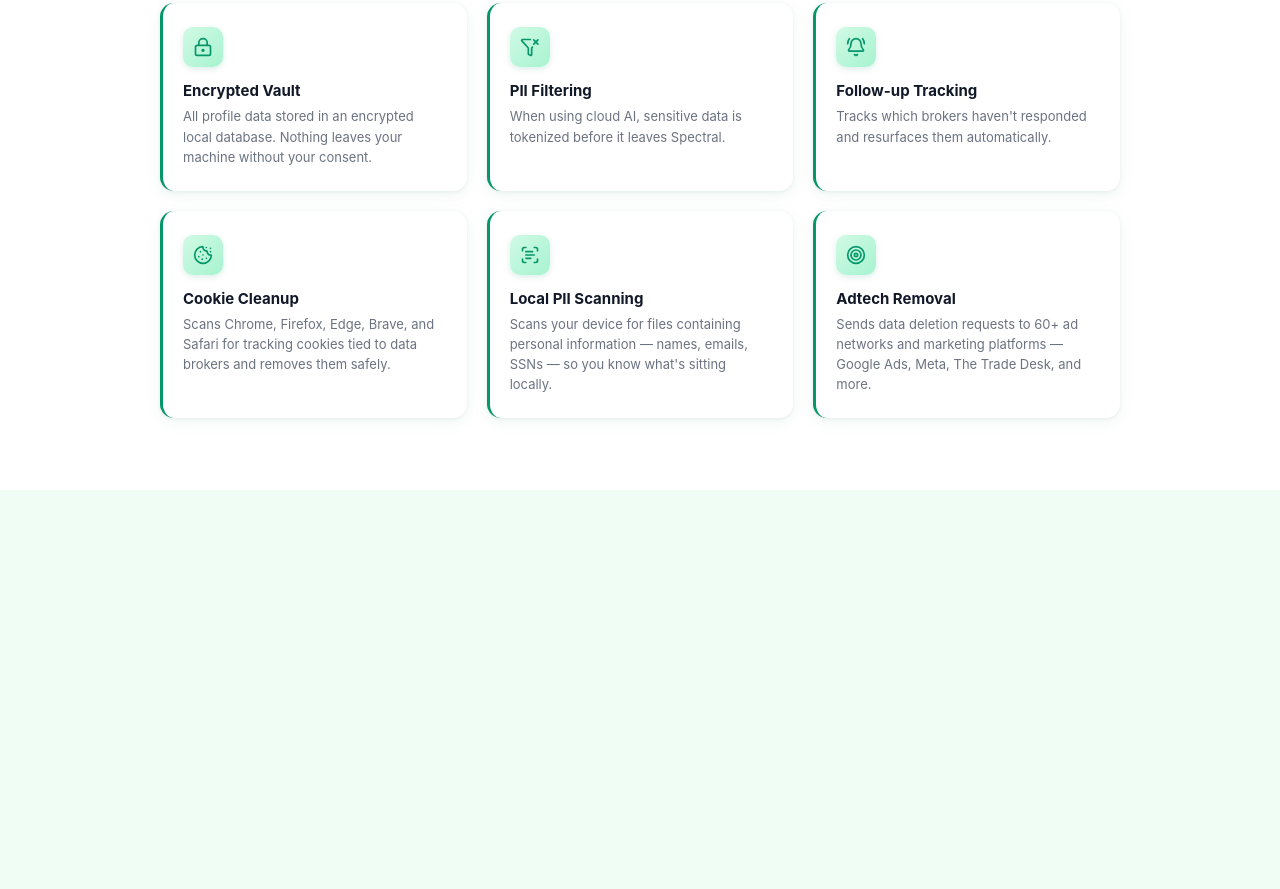
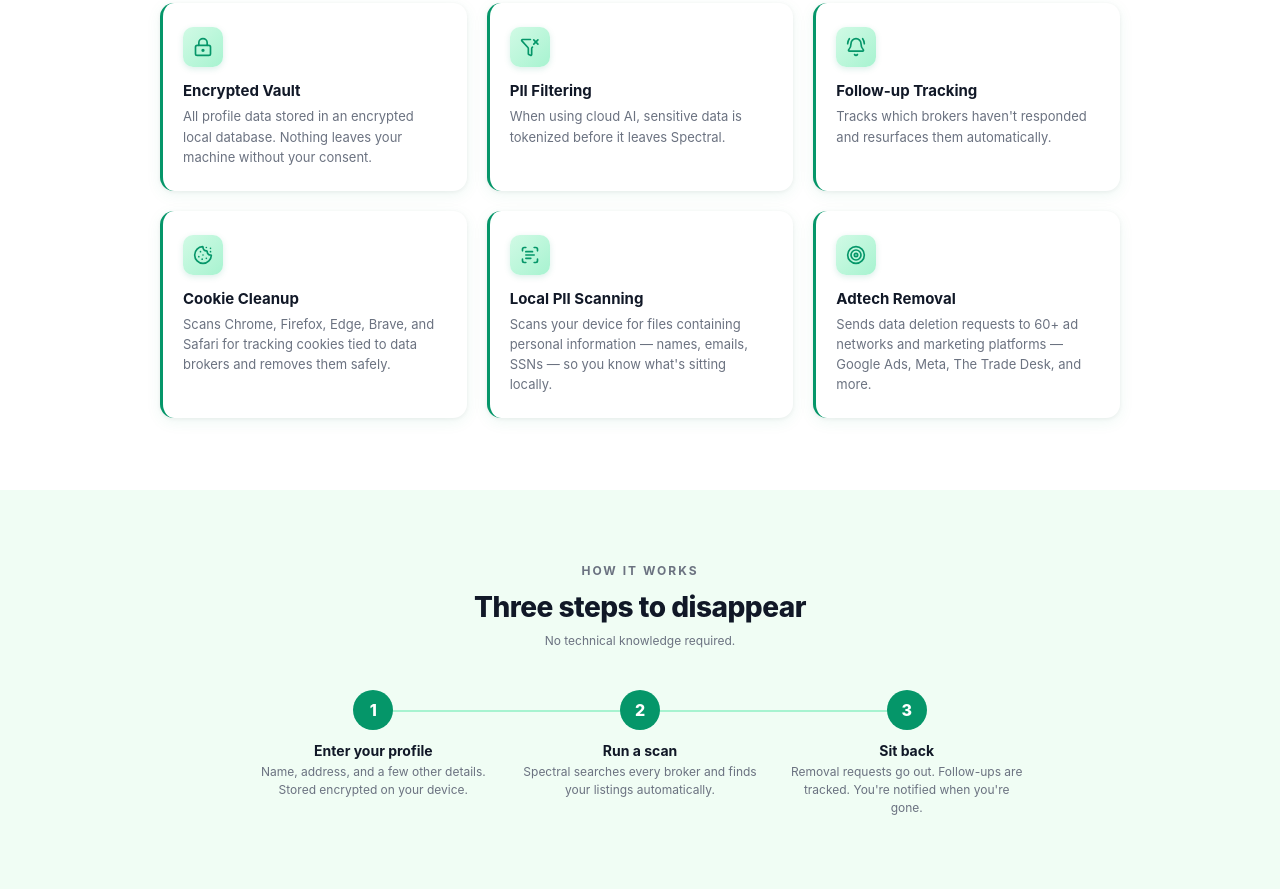
Before and after one commit to InfiniteInsight/Spectral-Privacy, an Astro site in the folder site/: page / in a window 1280 px wide. Shown: the part 1062-1951 px from the top of the page. Before the commit the page ends 1552 px from the top, so only its background shows below. Built offline with nearby package versions, Linux system fonts and the light colour scheme; Astro itself is replaced by a stand-in of ours.

Commit message:
feat(site): add HowItWorks section

```diff
--- /dev/null
+++ b/site/src/components/HowItWorks.astro
@@ -0,0 +1,95 @@
+---
+const steps = [
+  {
+    n: "1",
+    title: "Enter your profile",
+    body: "Name, address, and a few other details. Stored encrypted on your device.",
+  },
+  {
+    n: "2",
+    title: "Run a scan",
+    body: "Spectral searches every broker and finds your listings automatically.",
+  },
+  {
+    n: "3",
+    title: "Sit back",
+    body: "Removal requests go out. Follow-ups are tracked. You're notified when you're gone.",
+  },
+];
+---
+
+<section id="how-it-works" class="how">
+  <p class="section-label">How it works</p>
+  <h2 class="section-title">Three steps to disappear</h2>
+  <p class="section-sub">No technical knowledge required.</p>
+  <div class="steps">
+    {
+      steps.map((s) => (
+        <div class="step">
+          <div class="step-num">{s.n}</div>
+          <h4>{s.title}</h4>
+          <p>{s.body}</p>
+        </div>
+      ))
+    }
+  </div>
+</section>
+
+<style>
+  .how {
+    padding: 72px 40px;
+    background: var(--green-bg);
+  }
+
+  .steps {
+    display: flex;
+    max-width: 800px;
+    margin: 0 auto;
+    position: relative;
+  }
+
+  .steps::before {
+    content: "";
+    position: absolute;
+    top: 20px;
+    left: calc(100% / 6);
+    right: calc(100% / 6);
+    height: 2px;
+    background: var(--green-200);
+    z-index: 0;
+  }
+
+  .step {
+    flex: 1;
+    text-align: center;
+    padding: 0 16px;
+    position: relative;
+    z-index: 1;
+  }
+
+  .step-num {
+    width: 40px;
+    height: 40px;
+    border-radius: 50%;
+    background: var(--green-500);
+    color: #fff;
+    font-weight: 800;
+    font-size: 16px;
+    display: flex;
+    align-items: center;
+    justify-content: center;
+    margin: 0 auto 12px;
+  }
+
+  h4 {
+    font-size: 14px;
+    font-weight: 700;
+    margin-bottom: 4px;
+  }
+
+  p {
+    font-size: 12px;
+    color: var(--gray-500);
+    line-height: 1.5;
+  }
+</style>
--- a/site/src/pages/index.astro
+++ b/site/src/pages/index.astro
@@ -3,6 +3,7 @@ import Layout from "../layouts/Layout.astro";
 import Nav from "../components/Nav.astro";
 import Hero from "../components/Hero.astro";
 import Features from "../components/Features.astro";
+import HowItWorks from "../components/HowItWorks.astro";
 ---
 
 <Layout>
@@ -10,5 +11,6 @@ import Features from "../components/Features.astro";
   <main>
     <Hero />
     <Features />
+    <HowItWorks />
   </main>
 </Layout>
```
